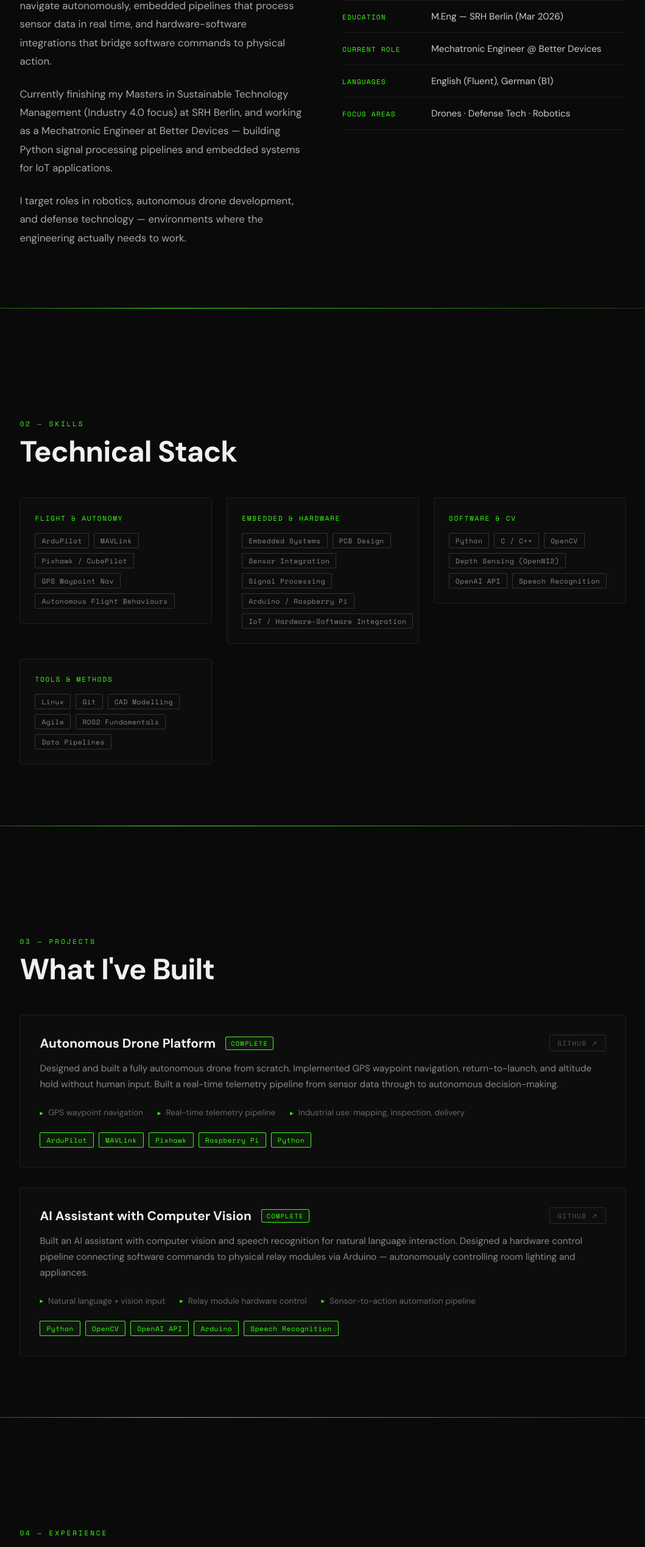
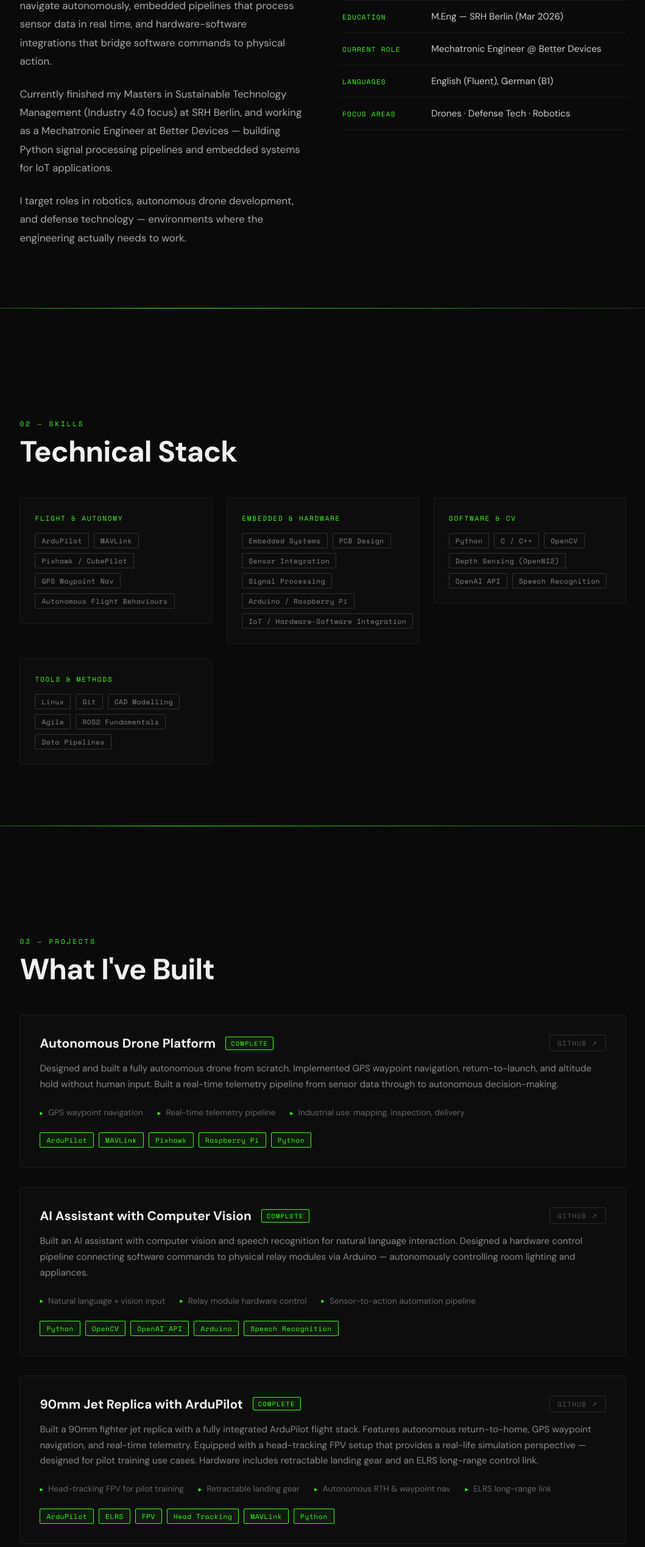
Before and after one commit to siddhesh1008/siddhesh-portfolio, a React (Create React App) app: page / in a window 1280 px wide. Shown: the part 1147-3684 px from the top of the page at 61% size, without its empty margins (110-1169 px from the left). Built offline with nearby package versions, Linux system fonts and the light colour scheme.

Commit message:
information editing

```diff
--- a/src/App.js
+++ b/src/App.js
@@ -18,7 +18,6 @@ const PROJECTS = [
     description:
       "Designed and built a fully autonomous drone from scratch. Implemented GPS waypoint navigation, return-to-launch, and altitude hold without human input. Built a real-time telemetry pipeline from sensor data through to autonomous decision-making.",
     highlights: ["GPS waypoint navigation", "Real-time telemetry pipeline", "Industrial use: mapping, inspection, delivery"],
-    github: "https://github.com/siddhesh1008",
   },
   {
     id: "ai-assistant",
@@ -29,6 +28,15 @@ const PROJECTS = [
       "Built an AI assistant with computer vision and speech recognition for natural language interaction. Designed a hardware control pipeline connecting software commands to physical relay modules via Arduino — autonomously controlling room lighting and appliances.",
     highlights: ["Natural language + vision input", "Relay module hardware control", "Sensor-to-action automation pipeline"],
     github: "https://github.com/siddhesh1008",
+  },
+  {
+    id: "jet",
+    title: "90mm  Jet Replica with ArduPilot",
+    status: "COMPLETE",
+    tags: ["ArduPilot", "ELRS", "FPV", "Head Tracking", "MAVLink", "Python"],
+    description:
+      "Built a 90mm fighter jet replica with a fully integrated ArduPilot flight stack. Features autonomous return-to-home, GPS waypoint navigation, and real-time telemetry. Equipped with a head-tracking FPV setup that provides a real-life simulation perspective — designed for pilot training use cases. Hardware includes retractable landing gear and an ELRS long-range control link.",
+    highlights: ["Head-tracking FPV for pilot training", "Retractable landing gear", "Autonomous RTH & waypoint nav", "ELRS long-range link"],
   },
 
 ];
@@ -42,18 +50,20 @@ const EXPERIENCE = [
     points: [
       "Python scripts for electronic signal processing and embedded data pipelines",
       "Hardware-software integration, sensor interfacing, real-time data handling",
-      "PCB design fundamentals for IoT debugging and testing",
+      "IoT debugging and testing",
       "CAD design for hardware prototyping and system enclosures",
+      "Computer vision for new product development and feature implementation"
     ],
   },
   {
-    role: "Cyber Security Senior Analyst",
-    company: "Capgemini",
+    role: "Drone Systems Engineer",
+    company: "Whoopmasters India",
     location: "Mumbai, India",
-    period: "Sep 2022 – Feb 2024",
+    period: "Aug 2020 – Feb 2024",
     points: [
-      "Automation scripts to streamline identity and access management workflows",
-      "Technical mentorship to junior engineers on structured troubleshooting",
+      "Built and tested drones for payload in the field, mapping, cinematic, agriculture, rescue, and defense prototype missions",
+      "Full build cycle: frame assembly, FC tuning, payload integration, and field testing",
+      "Configured ArduPilot flight stacks for diverse mission profiles and payload requirements"
     ],
   },
 ];
@@ -497,7 +507,7 @@ export default function Portfolio() {
                 I build systems that operate in the real world — drones that navigate autonomously, embedded pipelines that process sensor data in real time, and hardware-software integrations that bridge software commands to physical action.
               </p>
               <p style={{ fontSize: "1.05rem", lineHeight: 1.8, color: "#aaa", marginBottom: "1.5rem" }}>
-                Currently finishing my Masters in Sustainable Technology Management (Industry 4.0 focus) at SRH Berlin, and working as a Mechatronic Engineer at Better Devices — building Python signal processing pipelines and embedded systems for IoT applications.
+                Currently finished my Masters in Sustainable Technology Management (Industry 4.0 focus) at SRH Berlin, and working as a Mechatronic Engineer at Better Devices — building Python signal processing pipelines and embedded systems for IoT applications.
               </p>
               <p style={{ fontSize: "1.05rem", lineHeight: 1.8, color: "#aaa" }}>
                 I target roles in robotics, autonomous drone development, and defense technology — environments where the engineering actually needs to work.
```
